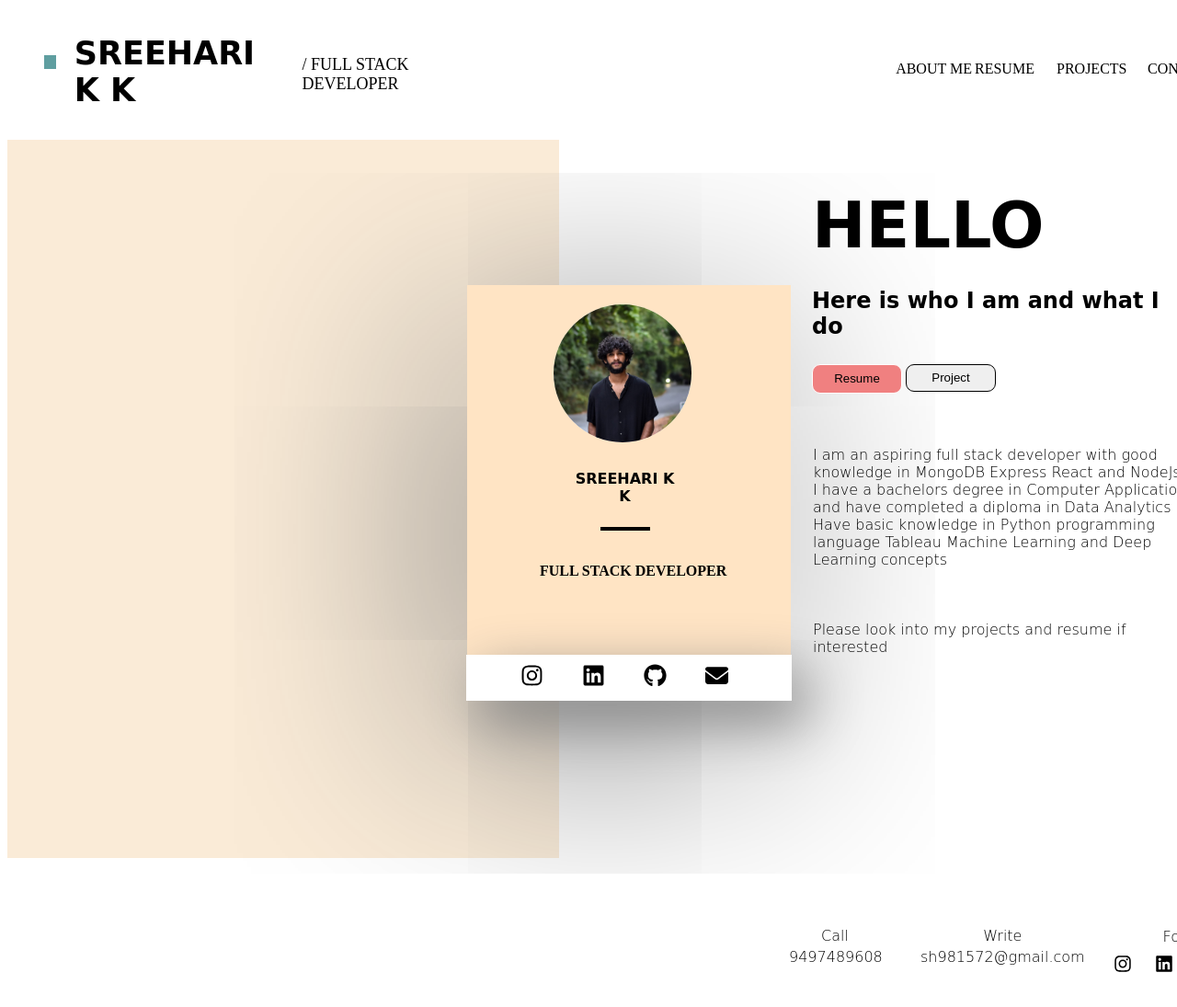
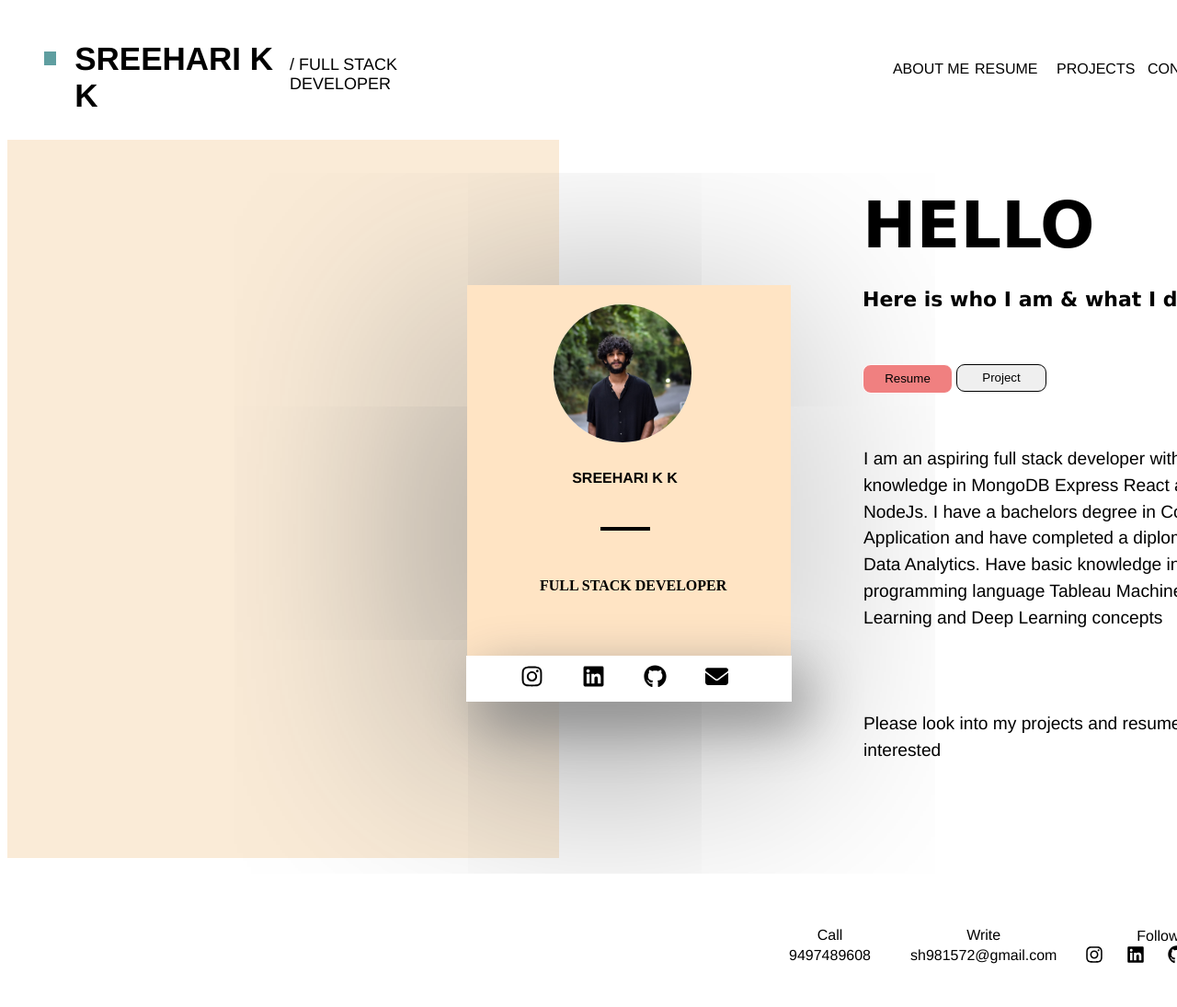
Before and after one commit to iamsreehari02/My-Personal-Website, a plain HTML site: page index.html in a window 1280 px wide. Shown: the part 67-1162 px from the top of the page at 92% size. Drawn offline with Linux system fonts and the light colour scheme.

Commit message:
till now

```diff
--- a/index.html
+++ b/index.html
@@ -35,7 +35,9 @@
                     <p1><b>SREEHARI K K</p1>
                 </div>
                 <div class="line"></div>
-                <div class="title"><b>FULL STACK DEVELOPER</b></div>
+                <div class="title">
+                    <p>FULL STACK DEVELOPER</p>
+                </div>
                 <div class="logos">
                     <div class="instalogo"><a href="https://instagram.com/_troubador?igshid=NGExMmI2YTkyZg==">
                        <img src="instagram.svg" alt="instagram logo" width="25px"  height="25px"></a>
@@ -57,7 +59,7 @@
             <div class="content">
                 <h1><b>HELLO</b></h1>
                 <div class="con">
-                    <h2>Here is who I am and what I do</h2>
+                    <p>Here is who I am & what I do</p>
                 </div>
 
                         <div class="buttons">
@@ -69,8 +71,8 @@
 
                 </div>
                 <div class="about">
-                    <p>I am an aspiring full stack developer with good knowledge in MongoDB Express React and NodeJs<br>
-                    I have a bachelors degree in Computer Application and have completed a  diploma in Data Analytics<br>
+                    <p>I am an aspiring full stack developer with basic knowledge in MongoDB Express React and NodeJs.
+                    I have a bachelors degree in Computer Application and have completed a  diploma in Data Analytics.
                 Have basic knowledge in Python programming language Tableau Machine Learning and Deep Learning concepts<br><br><br><br>
                 Please look into my projects and resume if interested</p>
                 </div>
--- a/website.css
+++ b/website.css
@@ -1,11 +1,11 @@
 h1{
-    font-family:cursive;
+    font-family: 'Lucida Sans', 'Lucida Sans Regular', 'Lucida Grande', 'Lucida Sans Unicode', Geneva, Verdana, sans-serif;
     font-size: 70px;
     text-align:center;
 
 }
 .topone{
-
+    font-family: Madefor,Helvetica;
     position: fixed;
     margin-top:-201px;
     height: 180px;
@@ -20,22 +20,22 @@ h1{
     background-color: cadetblue;
     height: 15px;
     width: 15px;
-    margin-top: 108px;
+    margin-top: 104px;
 
 
 }.insidetop2{
     height:auto;
-    font-family: cursive;
+    font-family: Madefor,Helvetica;
     margin-left: 20px;
     font-size: 35px;
-    margin-top: 51px;
+    margin-top: 57px;
 }
 .dev{
     font-size: 18px;
     margin-left: 13px;
     margin-top: 58px;
     height: 27px;
-    width: 229px;
+    width: 234px;
     margin-top: 108px;
 
 }
@@ -69,7 +69,7 @@ h1{
 
 .myWebsite{
     font-size: 20px;
-    font-family: cursive;
+    font-family: Madefor,Helvetica;
 
 }
 .maindiv{
@@ -84,12 +84,13 @@ h1{
     margin-top: 200px;
 }
 .rightdiv{
+    font-size: larger;
     height: 800px;
-    width: 595px;
+    width: 550px;
     border: black;
     margin-top: -625px;
     float: right;
-    margin-right: -450px;
+    margin-right: -460px;
 }
 .centerdiv{
     box-shadow: -29px 45px 488px grey;
@@ -128,7 +129,7 @@ h1{
     margin-left: 111px;
     margin-top: 30px;
     text-align: center;
-    font-family: cursive;
+    font-family: Madefor,Helvetica;
     font-size: medium;
 }
 .line{
@@ -139,10 +140,10 @@ h1{
     margin-top: -38px;
 }
 .title{
-    height: 50px;
+    height: 35px;
     margin-left: 78px;
-    margin-top: 35px;
-    font-family: ;
+    margin-top: 51px;
+
 }
 .logos{
     box-shadow: 16px 22px 61px grey;
@@ -185,8 +186,9 @@ h1{
 
 }
 .con{
+    font-size:22;
     margin-top: -20px;
-    font-family: cursive;
+    font-family:'Lucida Sans', 'Lucida Sans Regular', 'Lucida Grande', 'Lucida Sans Unicode', Geneva, Verdana, sans-serif;
     width: 396px;
     height: 43px;
 
@@ -212,14 +214,16 @@ h1{
 
 }
 .about{
+    line-height: 1.5;
     font-weight: 100;
-    font-family: cursive;
+    font-family: Madefor,Helvetica;
     margin-top: 108px;
     height: 216px;
     width: 410px;
     margin-left:21px;
 }
 .bottomone{
+    font-family: Madefor,Helvetica;
     font-weight:100;
     height: 175px;
     width: 100%;
@@ -232,13 +236,11 @@ h1{
     margin-top:30px;
     height:100px;
     width:100px;
-    font-family: cursive;
     margin-left: 850px;
     text-align: center;
 }
 .mob{
     height:40px;
-    font-family: cursive;
     margin-top:-12px;
 }
 .writte{
@@ -246,13 +248,11 @@ h1{
     margin-top: 30px;
     height: 100px;
     width: 180px;
-    font-family: cursive;
     margin-left: 43px;
     text-align: center;
 }
 .maill{
     height:40px;
-    font-family: cursive;
     margin-top:-12px;
     text-align: center;
 }
@@ -261,7 +261,6 @@ h1{
     margin-top: 17px;
     height: 105px;
     width: 198px;
-    font-family: cursive;
     text-align: center;
 }
 .follw{
@@ -273,6 +272,7 @@ h1{
 }
 .logos2{
 
+    margin-top: -10px;
     display: flex;
     height: 36px;
     width: 200px;
```
